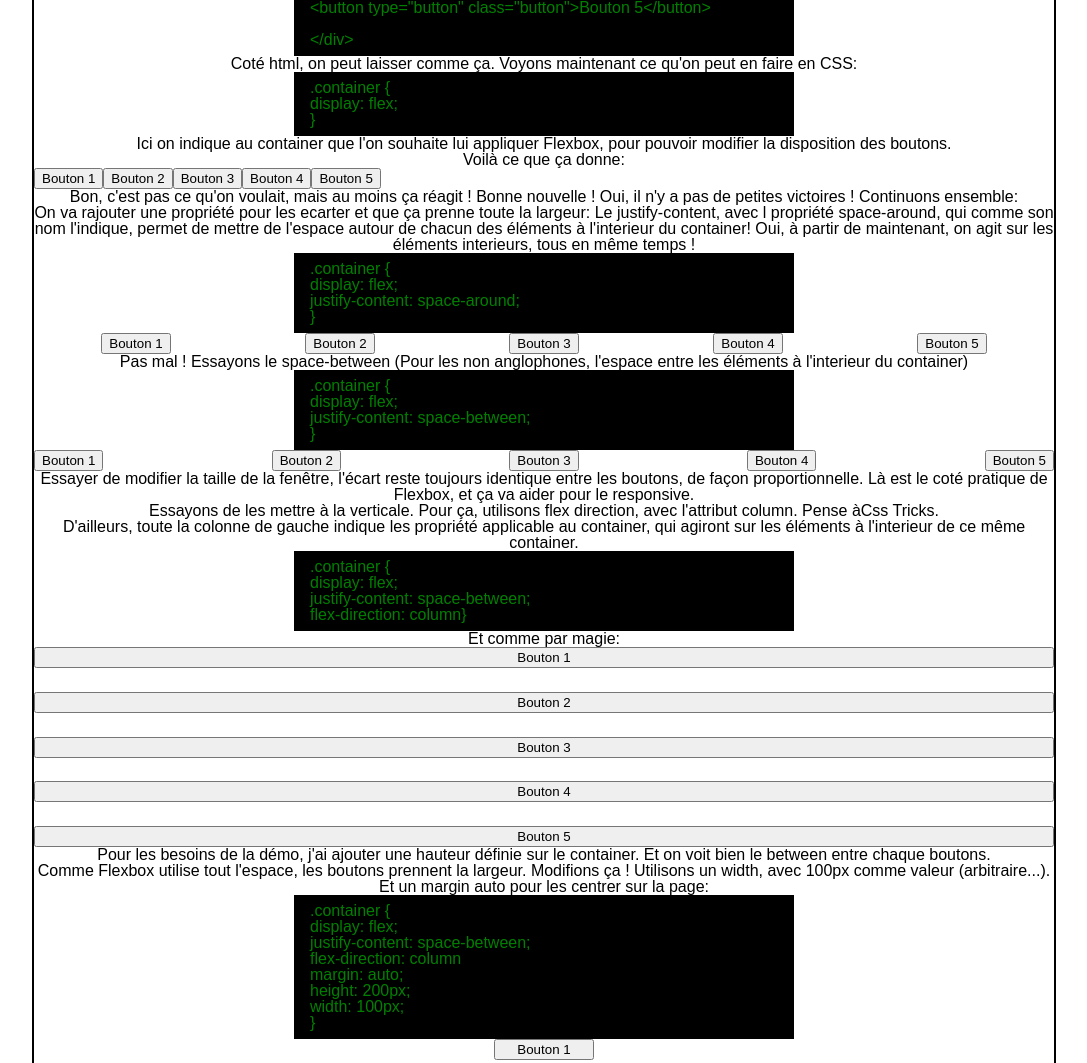
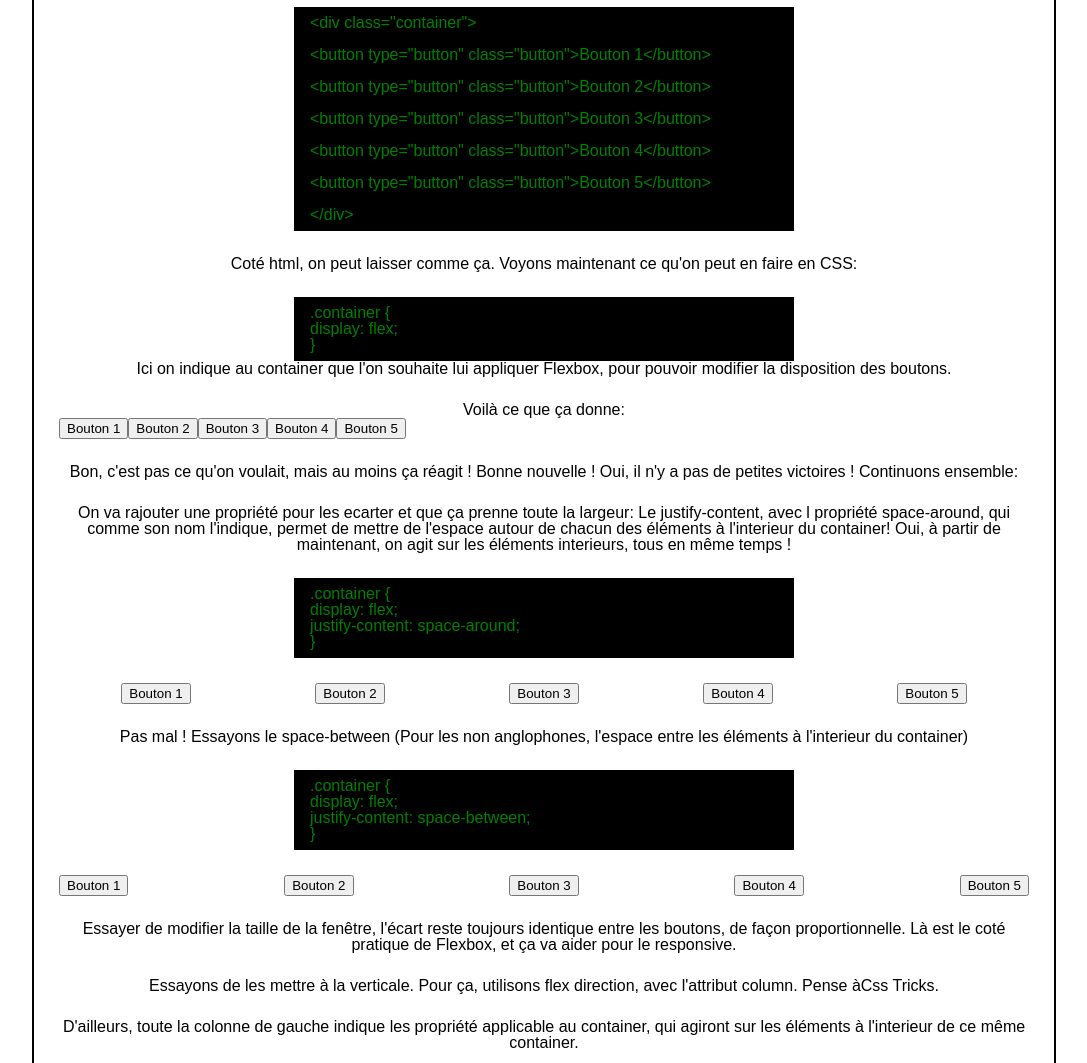
Before and after one commit to NeoCortexFr/dev_republic, a React app: page /tutos in a window 1280 px wide. Shown: the part 759-1822 px from the top of the page, without its empty margins (96-1183 px from the left). Built offline with nearby package versions, Linux system fonts and the light colour scheme; a web font is replaced by a local one.

Commit message:
fix display bug

```diff
--- a/src/components/Home/Tutos/index.js
+++ b/src/components/Home/Tutos/index.js
@@ -92,6 +92,8 @@ const Tutos = () => (
           <button type="button" className="button">Bouton 4</button>
           <button type="button" className="button">Bouton 5</button>
         </div>
+      </p>
+      <p className="tutos_articles-flex-content">
         Bon, c'est pas ce qu'on voulait, mais au moins ça réagit ! Bonne nouvelle !
         Oui, il n'y a pas de petites victoires ! Continuons ensemble:
       </p>
@@ -173,7 +175,8 @@ const Tutos = () => (
         Et on voit bien le between entre chaque boutons.
       </p>
       <p className="tutos_articles-flex-content">
-        Comme Flexbox utilise tout l'espace, les boutons prennent la largeur.
+        Comme Flexbox utilise tout l'espace (inline-block par défaut),
+        les boutons prennent la largeur.
         Modifions ça ! Utilisons un width, avec 100px comme valeur (arbitraire...).
         Et un margin auto pour les centrer sur la page:
       </p>
--- a/src/components/Home/Tutos/tutos.scss
+++ b/src/components/Home/Tutos/tutos.scss
@@ -1,6 +1,11 @@
 .tutos {
     border-left: black solid 2px;
     border-right: black solid 2px;
+
+    &_articles-flex-content {
+        margin: 25px auto;
+        padding: 0 25px;
+    }
 
 }
 
```
